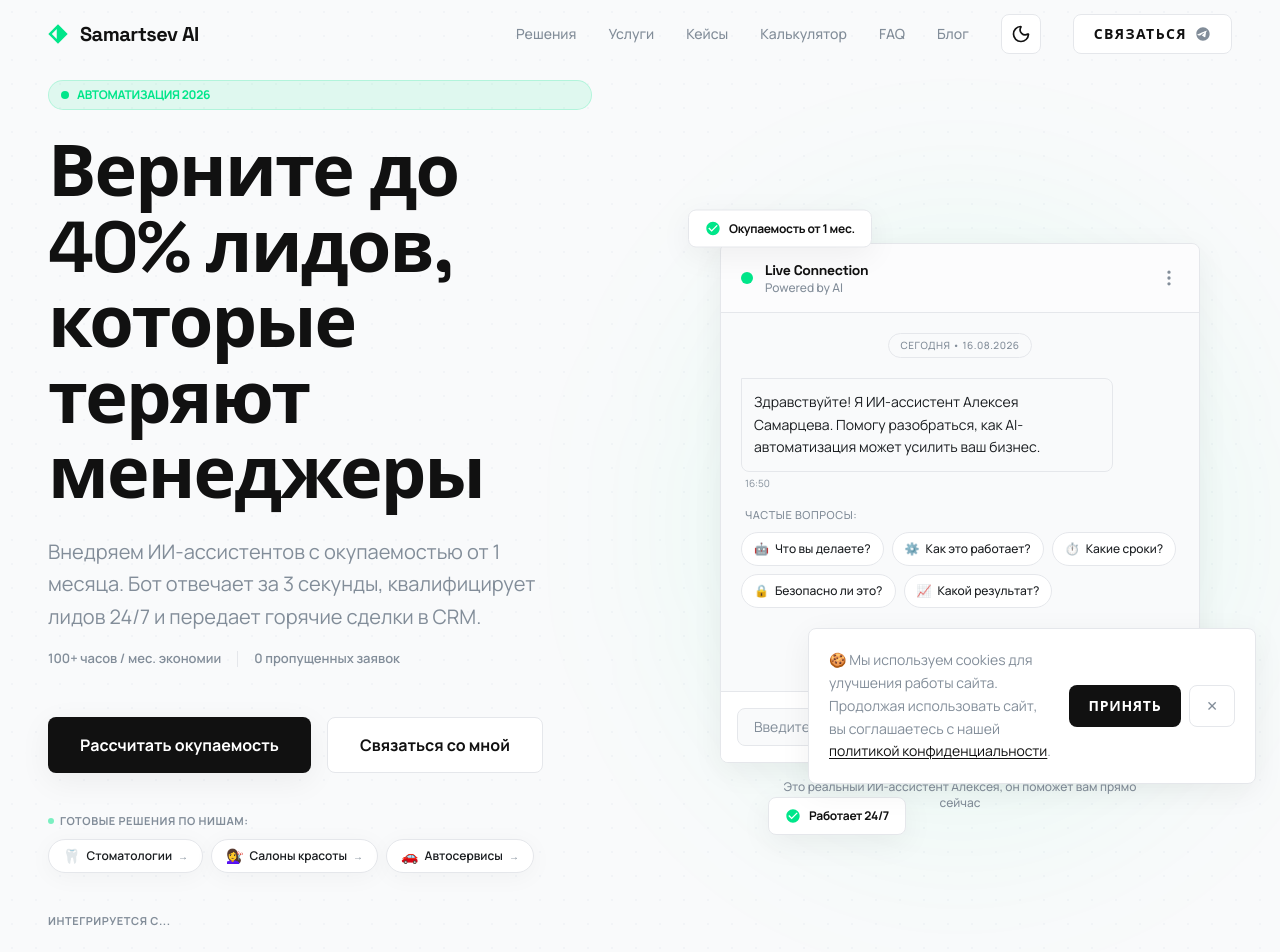
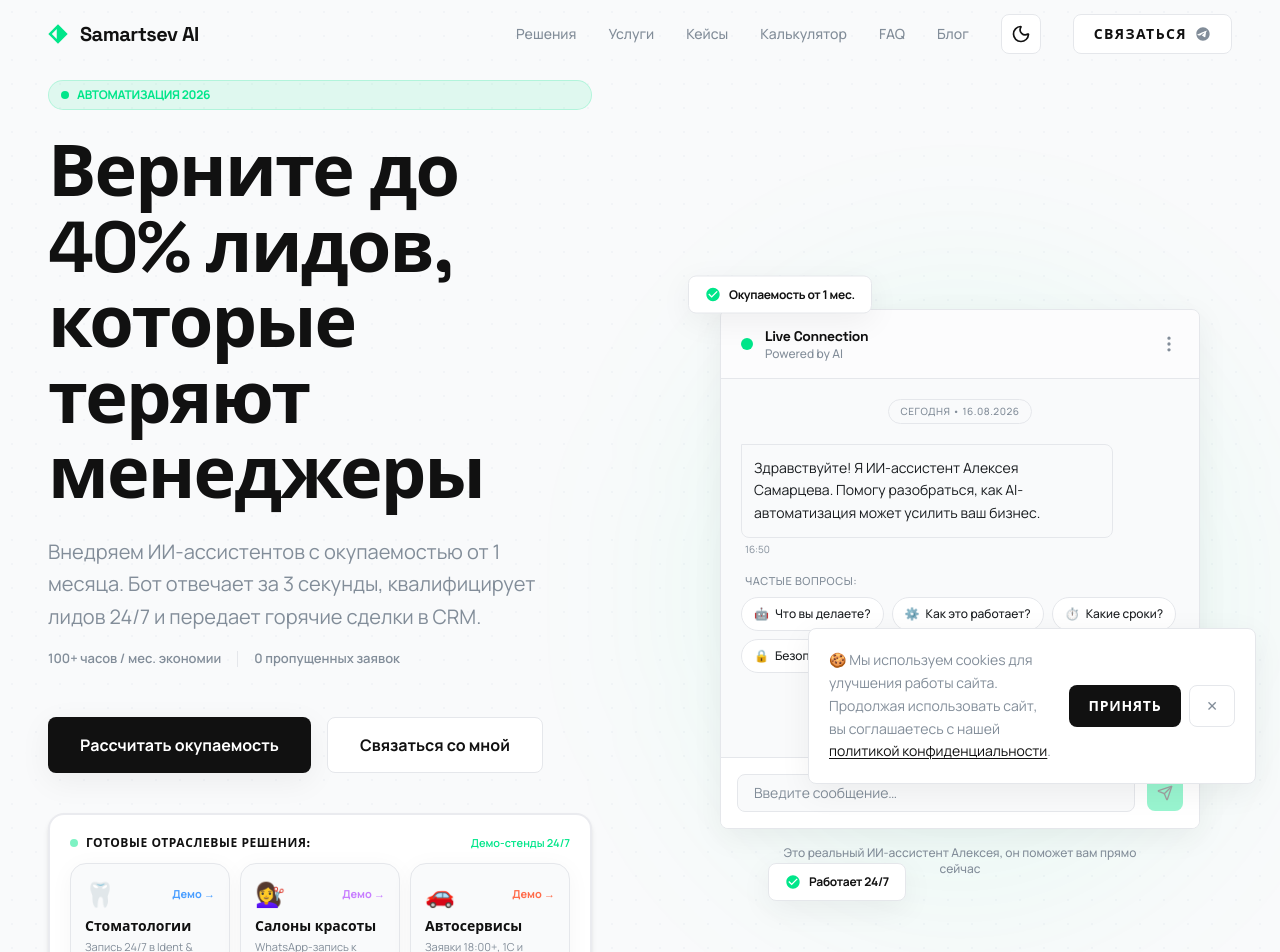
Before and after one commit to alekseysmrtsv-ai/site, a Next.js app: page / in a window 1280 px wide. Shown: the top 952 px of the page. Built offline with nearby package versions, Linux system fonts and the light colour scheme.

Commit message:
fix: update footer contacts (TG & email), fix header logo root navigation, make niche solutions cards prominent in hero

```diff
--- a/src/components/Footer.tsx
+++ b/src/components/Footer.tsx
@@ -72,13 +72,13 @@ export default function Footer() {
             </span>
             <ul className="space-y-2 text-xs font-medium text-text-muted">
               <li>
-                <a href="https://t.me/alekseysmrtsv" target="_blank" rel="noopener noreferrer" className="hover:text-primary transition-colors flex items-center gap-1.5">
-                  <span>✈️</span> Написать Алексею в TG
+                <a href="https://t.me/samartsev_ai" target="_blank" rel="noopener noreferrer" className="hover:text-primary transition-colors flex items-center gap-1.5">
+                  <span>✈️</span> Telegram (@samartsev_ai)
                 </a>
               </li>
               <li>
-                <a href="mailto:hello@samartsev.tech" className="hover:text-heavy transition-colors">
-                  hello@samartsev.tech
+                <a href="mailto:aleksei.samartsev.ya@yandex.ru" className="hover:text-heavy transition-colors">
+                  aleksei.samartsev.ya@yandex.ru
                 </a>
               </li>
             </ul>
--- a/src/components/Header.tsx
+++ b/src/components/Header.tsx
@@ -1,6 +1,7 @@
 "use client";
 
 import { useState, useEffect } from "react";
+import Link from "next/link";
 import { Menu } from "lucide-react";
 import { Sheet, SheetContent, SheetHeader, SheetTitle, SheetTrigger, SheetClose } from "@/components/ui/sheet";
 import { ThemeToggle } from "@/components/ui/ThemeToggle";
@@ -55,8 +56,8 @@ export default function Header() {
     >
       <div className="max-w-[1280px] mx-auto px-6 lg:px-12 h-[68px] flex items-center justify-between">
         {/* Logo */}
-        <a
-          href="#"
+        <Link
+          href="/"
           onClick={handleLogoClick}
           className="flex items-center gap-3 text-heavy group select-none"
           aria-label="Samartsev AI — главная"
@@ -71,7 +72,7 @@ export default function Header() {
             </svg>
           </div>
           <span className="font-display font-bold text-xl tracking-tight">Samartsev AI</span>
-        </a>
+        </Link>
 
         {/* Desktop Nav */}
         <div className="hidden md:flex items-center gap-8">
@@ -116,7 +117,11 @@ export default function Header() {
           </SheetTrigger>
           <SheetContent side="right" className="w-[280px]">
             <SheetHeader>
-              <SheetTitle>Samartsev AI</SheetTitle>
+              <SheetTitle>
+                <Link href="/" className="hover:text-primary transition-colors">
+                  Samartsev AI
+                </Link>
+              </SheetTitle>
             </SheetHeader>
             <nav className="flex flex-col gap-1 px-6 py-6">
               {navLinks.map((link) => (
--- a/src/components/HeroSection.tsx
+++ b/src/components/HeroSection.tsx
@@ -64,36 +64,77 @@ export default function HeroSection() {
               </Button>
             </div>
 
-            {/* Niche Pills / Ready Solutions */}
-            <div id="niches" className="flex flex-col gap-2.5 scroll-mt-28">
-              <span className="text-[11px] font-bold uppercase tracking-wider text-text-muted flex items-center gap-1.5">
-                <span className="w-1.5 h-1.5 rounded-full bg-primary animate-pulse" />
-                Готовые решения по нишам:
-              </span>
-              <div className="flex flex-wrap items-center gap-2">
+            {/* Niche Solutions Box (Prominent & High-converting) */}
+            <div id="niches" className="p-4 sm:p-5 rounded-2xl bg-surface border-2 border-border/80 shadow-md scroll-mt-28 space-y-3">
+              <div className="flex items-center justify-between gap-2">
+                <span className="text-xs font-bold font-display uppercase tracking-wider text-heavy flex items-center gap-2">
+                  <span className="w-2 h-2 rounded-full bg-primary animate-pulse" />
+                  Готовые отраслевые решения:
+                </span>
+                <span className="text-[11px] font-semibold text-primary hidden sm:inline-block">
+                  Демо-стенды 24/7
+                </span>
+              </div>
+
+              <div className="grid grid-cols-1 sm:grid-cols-3 gap-2.5">
                 <Link
                   href="/med"
-                  className="inline-flex items-center gap-1.5 px-3.5 py-1.5 rounded-full text-xs font-semibold bg-surface border border-border hover:border-[#4A9EFF] hover:text-[#4A9EFF] hover:bg-[#4A9EFF]/5 transition-all shadow-subtle group"
+                  className="group flex flex-col justify-between p-3.5 rounded-xl bg-bg border border-border hover:border-[#4A9EFF] hover:bg-[#4A9EFF]/5 transition-all shadow-subtle"
                 >
-                  <span className="text-sm">🦷</span>
-                  <span>Стоматологии</span>
-                  <span className="text-[10px] text-text-muted group-hover:text-[#4A9EFF] transition-colors">→</span>
+                  <div>
+                    <div className="flex items-center justify-between mb-1.5">
+                      <span className="text-2xl">🦷</span>
+                      <span className="text-[11px] font-bold text-[#4A9EFF] group-hover:translate-x-1 transition-transform inline-flex items-center gap-0.5">
+                        Демо →
+                      </span>
+                    </div>
+                    <span className="font-display font-bold text-sm text-heavy group-hover:text-[#4A9EFF] transition-colors block">
+                      Стоматологии
+                    </span>
+                  </div>
+                  <span className="text-[11px] text-text-muted leading-tight mt-1">
+                    Запись 24/7 в Ident & YCLIENTS
+                  </span>
                 </Link>
+
                 <Link
                   href="/beauty"
-                  className="inline-flex items-center gap-1.5 px-3.5 py-1.5 rounded-full text-xs font-semibold bg-surface border border-border hover:border-[#C77DFF] hover:text-[#C77DFF] hover:bg-[#C77DFF]/5 transition-all shadow-subtle group"
+                  className="group flex flex-col justify-between p-3.5 rounded-xl bg-bg border border-border hover:border-[#C77DFF] hover:bg-[#C77DFF]/5 transition-all shadow-subtle"
                 >
-                  <span className="text-sm">💇‍♀️</span>
-                  <span>Салоны красоты</span>
-                  <span className="text-[10px] text-text-muted group-hover:text-[#C77DFF] transition-colors">→</span>
+                  <div>
+                    <div className="flex items-center justify-between mb-1.5">
+                      <span className="text-2xl">💇‍♀️</span>
+                      <span className="text-[11px] font-bold text-[#C77DFF] group-hover:translate-x-1 transition-transform inline-flex items-center gap-0.5">
+                        Демо →
+                      </span>
+                    </div>
+                    <span className="font-display font-bold text-sm text-heavy group-hover:text-[#C77DFF] transition-colors block">
+                      Салоны красоты
+                    </span>
+                  </div>
+                  <span className="text-[11px] text-text-muted leading-tight mt-1">
+                    WhatsApp-запись к мастерам
+                  </span>
                 </Link>
+
                 <Link
                   href="/auto"
-                  className="inline-flex items-center gap-1.5 px-3.5 py-1.5 rounded-full text-xs font-semibold bg-surface border border-border hover:border-[#FF6B4A] hover:text-[#FF6B4A] hover:bg-[#FF6B4A]/5 transition-all shadow-subtle group"
+                  className="group flex flex-col justify-between p-3.5 rounded-xl bg-bg border border-border hover:border-[#FF6B4A] hover:bg-[#FF6B4A]/5 transition-all shadow-subtle"
                 >
-                  <span className="text-sm">🚗</span>
-                  <span>Автосервисы</span>
-                  <span className="text-[10px] text-text-muted group-hover:text-[#FF6B4A] transition-colors">→</span>
+                  <div>
+                    <div className="flex items-center justify-between mb-1.5">
+                      <span className="text-2xl">🚗</span>
+                      <span className="text-[11px] font-bold text-[#FF6B4A] group-hover:translate-x-1 transition-transform inline-flex items-center gap-0.5">
+                        Демо →
+                      </span>
+                    </div>
+                    <span className="font-display font-bold text-sm text-heavy group-hover:text-[#FF6B4A] transition-colors block">
+                      Автосервисы
+                    </span>
+                  </div>
+                  <span className="text-[11px] text-text-muted leading-tight mt-1">
+                    Заявки 18:00+, 1С и Vision AI
+                  </span>
                 </Link>
               </div>
             </div>
```
